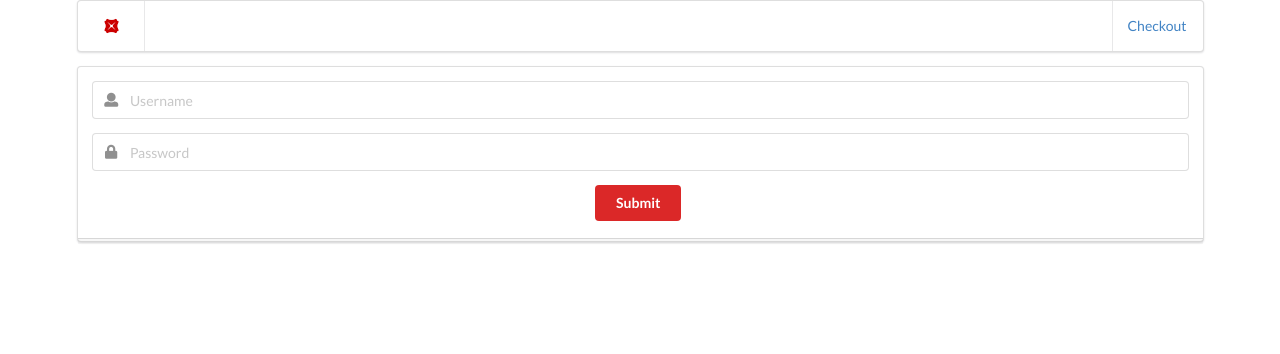
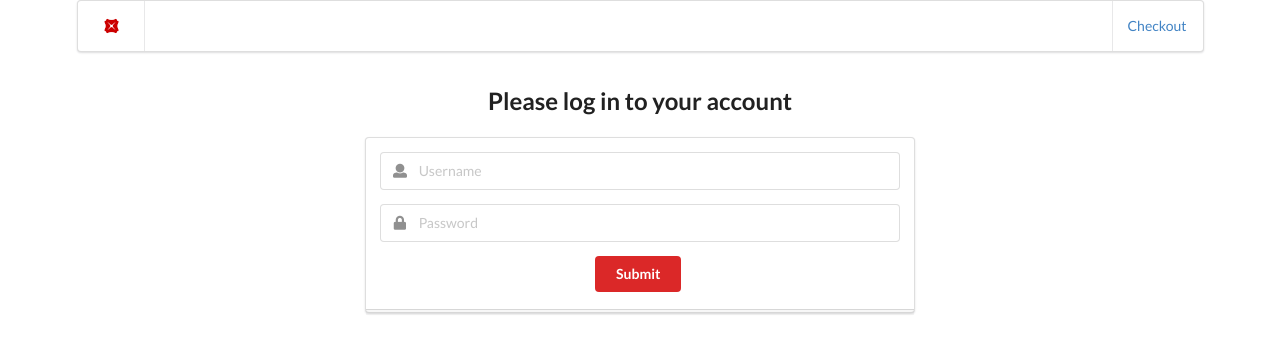
Before and after one commit to xuanyucodes/personal_dbs_seed, a React (Create React App) app in the folder frontend/: page /loginorcheckout in a window 1280 px wide. Shown: the top 354 px of the page. Built offline with nearby package versions, Linux system fonts and the light colour scheme.

Commit message:
edited for styling

```diff
--- a/frontend/src/components/Category.js
+++ b/frontend/src/components/Category.js
@@ -15,7 +15,7 @@ const Category = ({name, id, products, cart, setCart}) => {
     const display_pdts = cat_products.map(pdt => {
         return (
             <div key={pdt.id} className="card">
-                <img className="product" src={pdt.image} alt={pdt.title} />
+                <img className="product" src={pdt.image} alt={pdt.title} style={{marginTop: '10px', marginBottom: '10px'}}/>
                 <div className="content withlinks">
                     <Link style={{backgroundColor: '#ff3333', color: 'white'}} to={`/products/${pdt.id}`} className="header">{pdt.title}</Link>
                 </div>
--- a/frontend/src/components/Checkout.js
+++ b/frontend/src/components/Checkout.js
@@ -2,7 +2,7 @@ import React from 'react';
 
 const Checkout = (props) => {
 
-
+    console.log(props);
 
     return (
         <div>Checkout</div>
--- a/frontend/src/components/Login.js
+++ b/frontend/src/components/Login.js
@@ -25,7 +25,12 @@ const Login = ({setIsLoggedIn}) => {
 
     return (
         <div className="ui middle aligned center aligned grid">
-            <div className="column">
+            <div className="column" style={{width: '50%'}}>
+                <h2 class="ui image header" style={{marginTop: '20px', marginBottom: '20px'}}>
+                    <div class="content">
+                        Please log in to your account
+                    </div>
+                </h2>
                 <form className="ui large form" onSubmit={attemptLogin}>
                     <div className="ui stacked segment">
                         <div className="field">
--- a/frontend/src/components/Store.js
+++ b/frontend/src/components/Store.js
@@ -26,7 +26,7 @@ const Store = () => {
 
     const renderList = categories.map(category => {
             return (
-                <div key={category.id} className="ui container">
+                <div key={category.id} className="ui container" style={{marginBottom: '20px'}}>
                     <Category name={category.name} id={category.id} products={products} cart={cart} setCart={setCart}/>
                 </div>
             )
```
Lines whose indentation alone changed are shown as unchanged.
